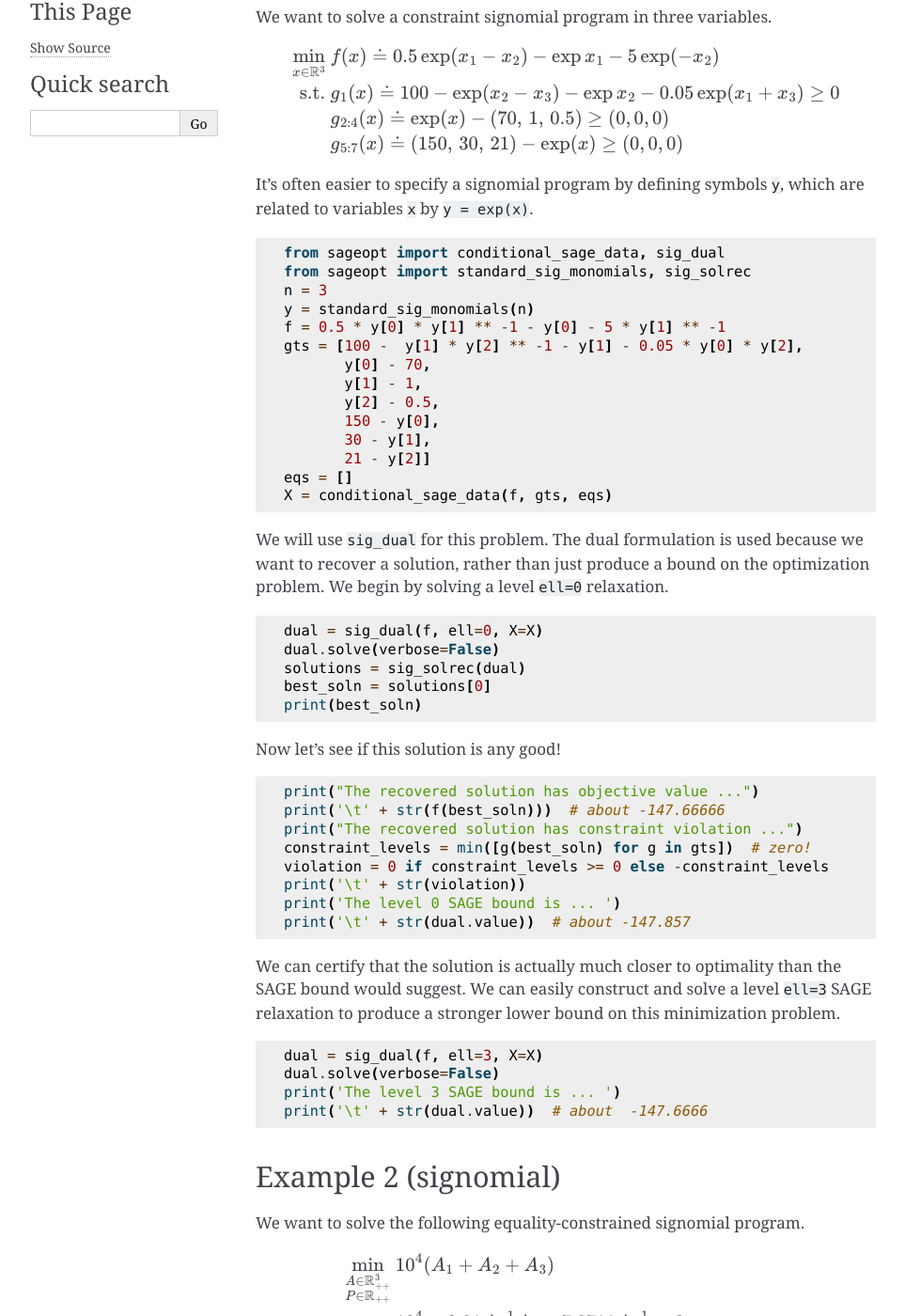
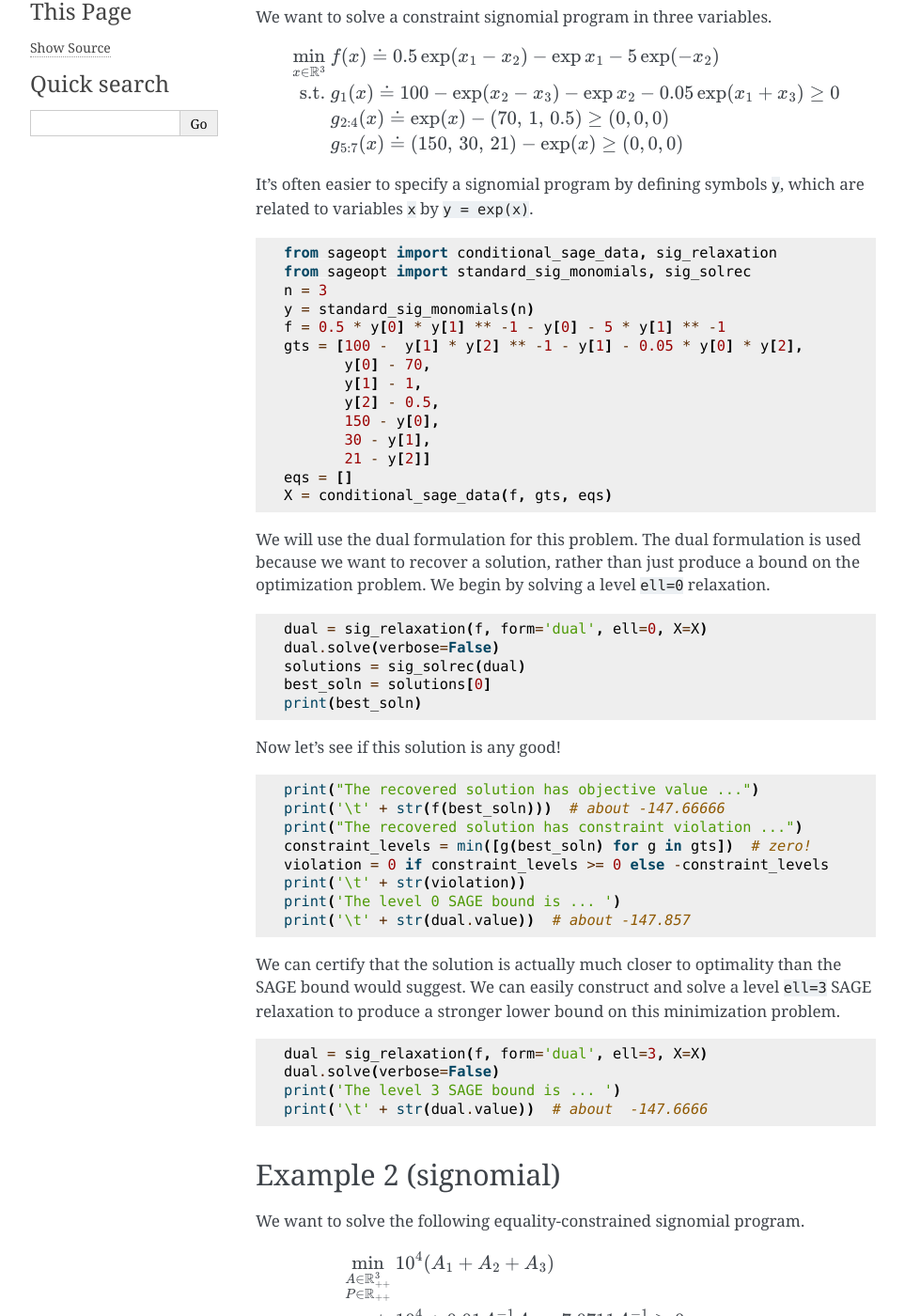
Before and after one commit to rileyjmurray/sageopt, a Sphinx documentation site: the page built from docs/source/examples/relative_entropy_and_partial_dualization.rst, in a window 1280 px wide and 1400 px high, scrolled down 257 px. Shown: the whole window at 94% size, without its empty margins (148-1111 px from the left). Built offline with Sphinx 7.4.7, drawn with Linux system fonts in a browser that asks for light colours; some of the changed text lies outside the part shown.

Commit message:
updated example files and documentation to call sig_relaxation / poly_relaxation / sig_constrained_relaxation / poly_constrained_relaxation instead of variants with "primal" or "dual" in the function names

```diff
--- a/docs/source/examples/relative_entropy_and_partial_dualization.rst
+++ b/docs/source/examples/relative_entropy_and_partial_dualization.rst
@@ -26,7 +26,7 @@ We want to solve a constraint signomial program in three variables.
 It's often easier to specify a signomial program by defining symbols ``y``,
 which are related to variables ``x`` by ``y = exp(x)``. ::
 
-    from sageopt import conditional_sage_data, sig_dual
+    from sageopt import conditional_sage_data, sig_relaxation
     from sageopt import standard_sig_monomials, sig_solrec
     n = 3
     y = standard_sig_monomials(n)
@@ -41,10 +41,10 @@ which are related to variables ``x`` by ``y = exp(x)``. ::
     eqs = []
     X = conditional_sage_data(f, gts, eqs)
 
-We will use ``sig_dual`` for this problem. The dual formulation is used because we want to recover a solution,
+We will use the dual formulation for this problem. The dual formulation is used because we want to recover a solution,
 rather than just produce a bound on the optimization problem. We begin by solving a level ``ell=0`` relaxation. ::
 
-    dual = sig_dual(f, ell=0, X=X)
+    dual = sig_relaxation(f, form='dual', ell=0, X=X)
     dual.solve(verbose=False)
     solutions = sig_solrec(dual)
     best_soln = solutions[0]
@@ -65,7 +65,7 @@ We can certify that the solution is actually much closer to optimality than the
 easily construct and solve a level ``ell=3`` SAGE relaxation to produce a stronger lower bound on this minimization
 problem. ::
 
-    dual = sig_dual(f, ell=3, X=X)
+    dual = sig_relaxation(f, form='dual', ell=3, X=X)
     dual.solve(verbose=False)
     print('The level 3 SAGE bound is ... ')
     print('\t' + str(dual.value))  # about  -147.6666
@@ -110,8 +110,8 @@ First we show the case with the equality constraint. ::
    gts = main_gts + bounds
    eqs = [70.7107 / A[0] + P / A[0] - P / A[2]]
    X = conditional_sage_data(f, bounds, [])
-   prim = sig_constrained_primal(f, main_gts, eqs, 0, 1, 0, X)
-   dual = sig_constrained_dual(f, main_gts, eqs, 0, 1, 0, X)
+   prim = sig_constrained_relaxation(f, main_gts, eqs, 'primal', 0, 1, 0, X)
+   dual = sig_constrained_relaxation(f, main_gts, eqs, 'dual', 0, 1, 0, X)
    prim.solve(verbose=False)
    dual.solve(verbose=False)
    print('\n')
@@ -137,7 +137,7 @@ to recover optimal solutions, we reformulate the problem after substituting :mat
    ]
    gts = main_gts + bounds
    X = conditional_sage_data(f, gts, [])
-   dual = sig_constrained_dual(f, main_gts, [], 0, 1, 0, X)
+   dual = sig_constrained_relaxation(f, main_gts, [], 'dual', 0, 1, 0, X)
    dual.solve()
    print('\n')
    print(dual.value)
@@ -158,7 +158,7 @@ over :math:`x \in [-1/2, 1/2]^7`. We also want to recover optimal solutions. ::
 
 
    from sageopt import standard_poly_monomials, conditional_sage_data
-   from sageopt import poly_solrec, poly_constrained_dual
+   from sageopt import poly_solrec, poly_constrained_relaxation
    import numpy as np
 
    n = 7
@@ -170,7 +170,7 @@ over :math:`x \in [-1/2, 1/2]^7`. We also want to recover optimal solutions. ::
        f -= 64 * np.prod(x[sel])
    gts = [0.25 - x[i]**2 for i in range(n)]  # -0.5 <= x[i] <= 0.5 for all i.
    X = conditional_sage_data(f, gts, [])
-   dual = poly_constrained_dual(f, gts=[], eqs=[], X=X)
+   dual = poly_constrained_relaxation(f, gts=[], eqs=[], form='dual', X=X)
    dual.solve(verbose=False, solver='MOSEK')
    print()
    solns = poly_solrec(dual)
@@ -201,7 +201,7 @@ We want to solve a degree six polynomial optimization problem in six variables.
 The ``sageopt`` approach to this problem is to write it first as a signomial program, and then perform solution recovery with consideration to the underlying polynomial structure. The solution recovery starts with ``sig_solrec`` as normal, but then we refine the solution with a special function ``local_refine_polys_from_sigs``. ::
 
    from sageopt import standard_sig_monomials, local_refine_polys_from_sigs
-   from sageopt import sig_constrained_dual, sig_solrec
+   from sageopt import sig_constrained_relaxation, sig_solrec
 
    x = standard_sig_monomials(6)
    f = x[0]**6 - x[1]**6 + x[2]**6 - x[3]**6 + x[4]**6 - x[5]**6 + x[0] - x[1]
@@ -216,7 +216,7 @@ The ``sageopt`` approach to this problem is to write it first as a signomial pro
    gts = [expr3, expr4, expr5, 1 - expr1, 1 - expr2, 1 - expr3, 1 - expr4, 1 - expr5]
    eqs = []
 
-   dual = sig_constrained_dual(f, gts, eqs, 1, 1, 0)
+   dual = sig_constrained_relaxation(f, gts, eqs, 'dual', 1, 1, 0)
    dual.solve(verbose=False, solver='MOSEK')  # ECOS fails
    x0 = sig_solrec(dual)[0]
    x_star = local_refine_polys_from_sigs(f, gts, eqs, x0)
@@ -253,7 +253,7 @@ Consider the following optimization problem:
 
 We can produce a bound on this minimum with a primal SAGE relaxation. ::
 
-   from sageopt import conditional_sage_data, sig_primal
+   from sageopt import conditional_sage_data, sig_relaxation
    from sageopt import standard_sig_monomials, Signomial
    y = standard_sig_monomials(3)
    f = 0.5 * y[0] * y[1] ** -1 - y[0] - 5 * y[1] ** -1
@@ -261,7 +261,7 @@ We can produce a bound on this minimum with a primal SAGE relaxation. ::
           y[0] - 70, y[1] - 1, y[2] - 0.5,
           150 - y[0], 30 - y[1], 21 - y[2]]
    X = conditional_sage_data(f, gts, [])
-   prim = sig_primal(f, ell=0, X=X)
+   prim = sig_relaxation(f, form='primal', ell=0, X=X)
    prim.solve(solver='ECOS')
    print(prim.value)  # about -147.857
 
```
Also changed, not shown: 4 other files.
